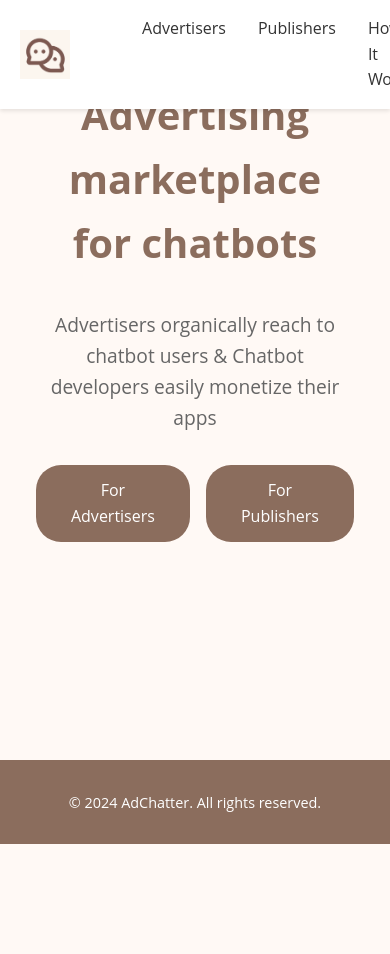
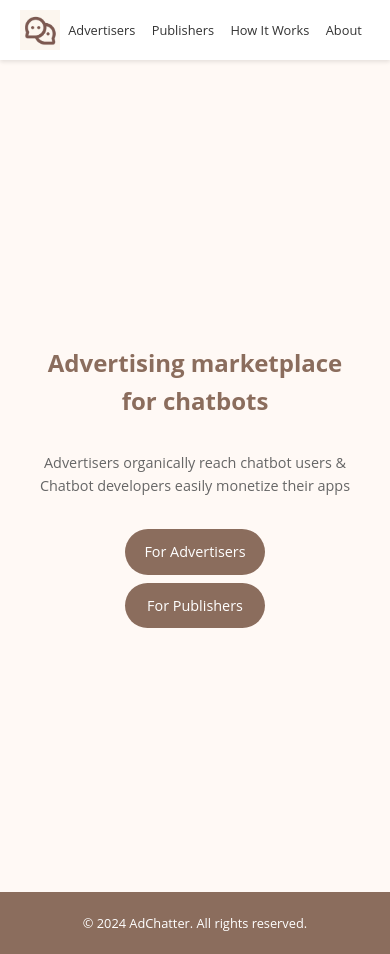
Before and after one commit to JiaruCai/adchatter, a website: page index.html in a window 390 px wide. Before the commit the page ends 844 px from the top, so only its background shows below. Drawn offline with Linux system fonts and the light colour scheme.

Commit message:
adjusted phone version a bit

```diff
--- a/index.html
+++ b/index.html
@@ -22,13 +22,7 @@
             display: flex;
             flex-direction: column;
             min-height: 100vh;
-        }
-
-        .container {
-            max-width: 1200px;
-            margin: 0 auto;
-            padding: 0 20px;
-            flex: 1;
+            overflow-x: hidden; /* Prevent horizontal scroll */
         }
 
         header {
@@ -38,6 +32,9 @@
             width: 100%;
             top: 0;
             z-index: 1000;
+            height: 3.75rem; /* Set a fixed height for the header */
+            display: flex;
+            align-items: center;
         }
 
         nav {
@@ -45,6 +42,11 @@
             justify-content: space-between;
             align-items: center;
             padding: 1rem 0;
+            width: 100%;
+            max-width: 1200px;
+            margin: 0 auto;
+            padding: 0 20px;
+            box-sizing: border-box;
         }
 
         .logo {
@@ -55,6 +57,8 @@
         nav ul {
             display: flex;
             list-style-type: none;
+            padding: 0;
+            margin: 0;
         }
 
         nav ul li {
@@ -72,18 +76,28 @@
             color: var(--primary-color);
         }
 
+        main {
+            margin-top: 3.75rem; /* Adjust this value to match the height of the header */
+            flex: 1;
+            width: 100%;
+            max-width: 1200px;
+            margin: 0 auto;
+            padding: 0 20px;
+            box-sizing: border-box;
+        }
+
         .hero {
             display: flex;
             flex-direction: column;
             align-items: center;
             justify-content: center;
-            height: 32rem; /* Slightly increased height */
+            min-height: calc(100vh - 3.75rem); /* Full height minus header */
             text-align: center;
-            padding: 2.5rem 1rem; /* Slightly more padding */
+            padding: 2.5rem 1rem;
         }
 
         h1 {
-            font-size: 2.5rem; /* Use rem for responsive sizing */
+            font-size: 2.5rem;
             margin-bottom: 1rem;
             color: var(--primary-color);
         }
@@ -98,6 +112,7 @@
             display: flex;
             justify-content: center;
             gap: 1rem;
+            flex-wrap: wrap;
         }
 
         .button {
@@ -169,10 +184,114 @@
         footer {
             background-color: var(--primary-color);
             color: #fff;
-            padding: 1rem 0; /* Reduced padding */
+            padding: 1rem 0;
             text-align: center;
-            font-size: 0.9rem; /* Optional: smaller font size */
+            font-size: 0.9rem;
+            width: 100%;
+            box-sizing: border-box;
         }
+
+        img, video {
+            max-width: 100%;
+            height: auto;
+            display: block;
+        }
+
+        /* Responsive styles */
+        @media (max-width: 768px) {
+            nav ul {
+                flex-direction: row; /* Change to horizontal layout */
+                justify-content: space-around; /* Distribute space evenly */
+                align-items: center;
+                margin-top: 0; /* Reset any margin */
+                width: 100%;
+            }
+
+            nav ul li {
+                margin-left: 0;
+                margin-bottom: 0;
+            }
+
+            nav ul li a {
+                font-size: 0.9rem; /* Smaller font size for phone version */
+            }
+
+            main {
+                margin-top: 3.75rem; /* Adjust for the header height */
+            }
+
+            .hero {
+                padding: 1.5rem 1rem;
+                height: auto;
+            }
+
+            .hero h1 {
+                font-size: 2rem;
+            }
+
+            .subtitle {
+                font-size: 1rem;
+            }
+
+            .cta-buttons {
+                flex-direction: column;
+                gap: 0.5rem;
+            }
+
+            .section {
+                padding: 2rem 0;
+            }
+
+            footer {
+                font-size: 0.8rem;
+            }
+        }
+
+        @media (max-width: 480px) {
+            .logo {
+                width: 40px;
+            }
+
+            nav ul {
+                flex-direction: row; /* Change to horizontal layout */
+                justify-content: space-around; /* Distribute space evenly */
+                align-items: center;
+                margin-top: 0; /* Reset any margin */
+                width: 100%;
+            }
+
+            nav ul li {
+                margin-left: 0;
+                margin-bottom: 0;
+            }
+
+            nav ul li a {
+                font-size: 0.8rem; /* Even smaller font size for very small screens */
+            }
+
+            .hero h1 {
+                font-size: 1.5rem;
+            }
+
+            .subtitle {
+                font-size: 0.9rem;
+            }
+
+            .cta-buttons {
+                flex-direction: column;
+                gap: 0.5rem;
+            }
+
+            .button {
+                padding: 0.7rem 1.2rem;
+                font-size: 0.9rem;
+            }
+
+            footer {
+                padding: 0.5rem 0;
+            }
+        }
+
     </style>
 </head>
 <body>
@@ -191,14 +310,14 @@
     <main class="container">
         <section class="hero">
             <h1>Advertising marketplace for chatbots</h1>
-            <p class="subtitle">Advertisers organically reach to chatbot users & Chatbot developers easily monetize their apps</p>
+            <p class="subtitle">Advertisers organically reach chatbot users & Chatbot developers easily monetize their apps</p>
             <div class="cta-buttons">
                 <a href="#" class="button">For Advertisers</a>
                 <a href="#" class="button">For Publishers</a>
             </div>
         </section>
 
-        <!-- Rest of the content sections remain the same -->
+        <!-- Add other sections of your website here -->
 
     </main>
 
```
